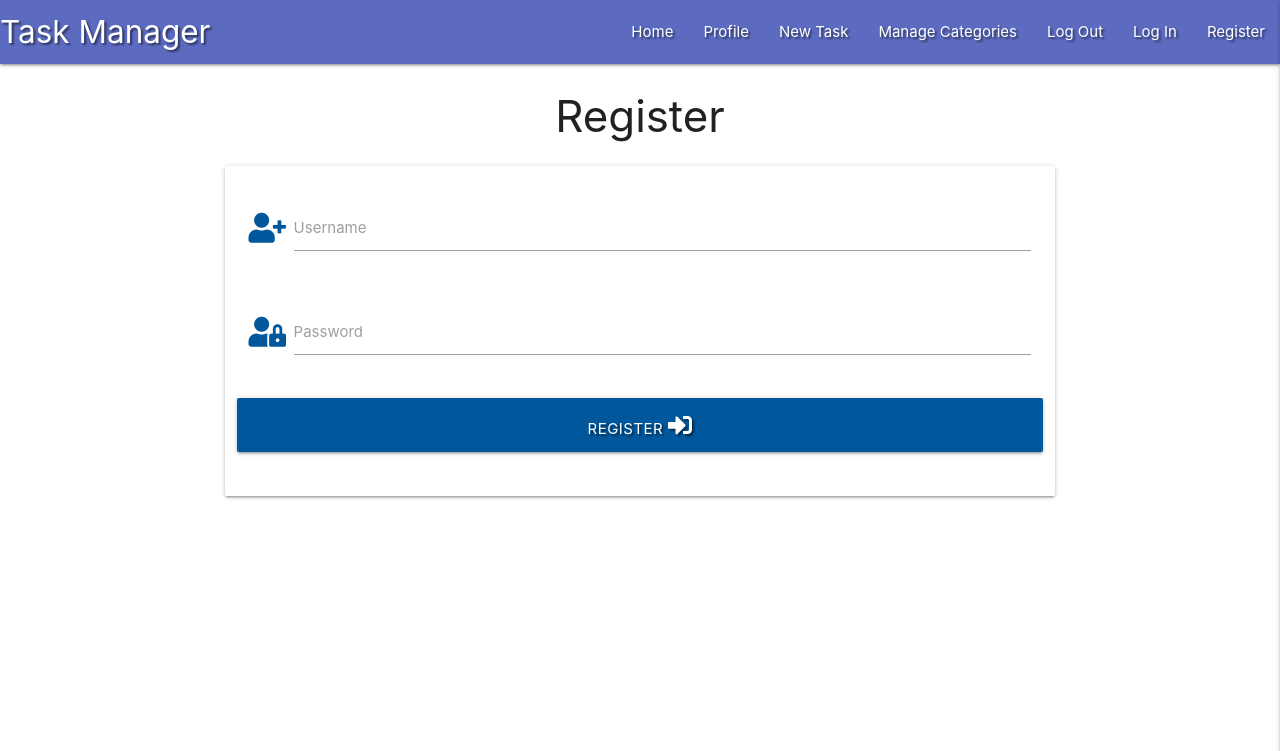
After one commit to LitzN/task_manager, a Flask app: page /register in a window 1280 px wide. The commit adds this page. Shown: the top 751 px of the page. Run offline with Flask 2, Linux system fonts and the light colour scheme; some libraries are stand-ins or nearby versions.

Commit message:
Add Register template

```diff
--- a/app.py
+++ b/app.py
@@ -4,6 +4,7 @@ from flask import (
     request, session, url_for)
 from flask_pymongo import PyMongo
 from bson.objectid import ObjectId
+from werkzeug.security import generate_password_hash, check_password_hash
 if os.path.exists("env.py"):
     import env
 
@@ -23,6 +24,10 @@ def get_tasks():
     tasks = mongo.db.tasks.find()
     return render_template("tasks.html", tasks = tasks)
 
+@app.route("/register", methods=["GET", "POST"])
+def register():
+    return render_template("register.html")
+
 
 if __name__ == "__main__":
     app.run(host=os.environ.get("IP"),
--- a/templates/base.html
+++ b/templates/base.html
@@ -20,13 +20,13 @@
       <a href="{{ url_for('get_tasks') }}" class="brand-logo">Task Manager</a>
       <a href="#" data-target="mobile-demo" class="sidenav-trigger right"><i class="fas fa-bars"></i></a>
       <ul class="right hide-on-med-and-down">
-        <li><a href="#">Home</a></li>
+        <li><a href="{{ url_for('get_tasks') }}">Home</a></li>
         <li><a href="#">Profile</a></li>
         <li><a href="#">New Task</a></li>
         <li><a href="#">Manage Categories</a></li>
         <li><a href="#">Log Out</a></li>
         <li><a href="#">Log In</a></li>
-        <li><a href="#">Register</a></li>
+        <li><a href="{{ url_for('register') }}">Register</a></li>
       </ul>
     </div>
   </nav>
@@ -39,7 +39,7 @@
         <li><a href="#">Manage Categories</a></li>
         <li><a href="#">Log Out</a></li>
         <li><a href="#">Log In</a></li>
-        <li><a href="#">Register</a></li>
+        <li><a href="{{ url_for('register') }}">Register</a></li>
   </ul>
 
     </header>
--- /dev/null
+++ b/templates/register.html
@@ -0,0 +1,34 @@
+{% extends "base.html" %}
+{% block content %}
+<h3 class="center-align">Register</h3>
+
+<div class="row">
+    <form class="col s12 m8 offset-m2" method="POST" action="{{ url_for('register')}}">
+        <div class="card-panel">
+        <!----------------------------------USERNAME------------------------------------------>
+            <div class="row">
+                <div class="input-field col s12">
+                <i class="fas fa-user-plus prefix light-blue-text text-darken-4"></i>
+                <input id="username" name="username" type="text" class="validate">
+                <label for="username">Username</label>
+                </div>
+            </div>
+            <!----------------------------------PASSWORD------------------------------------------>
+            <div class="row">
+                <div class="input-field col s12">
+                <i class="fas fa-user-lock prefix light-blue-text text-darken-4"></i>
+                <input id="password" name="password" type="password" class="validate">
+                <label for="password">Password</label>
+                </div>
+            </div>
+            <!----------------------------------BUTTON------------------------------------------>
+            <div class="row">
+            <button type="submit" class="col s12 btn-large light-blue darken-4 text-shadow">
+            Register <i class="fas fa-sign-in-alt"></i>
+            </button>
+            </div>
+        </div>
+    </form>
+</div>
+
+{% endblock %}
```
